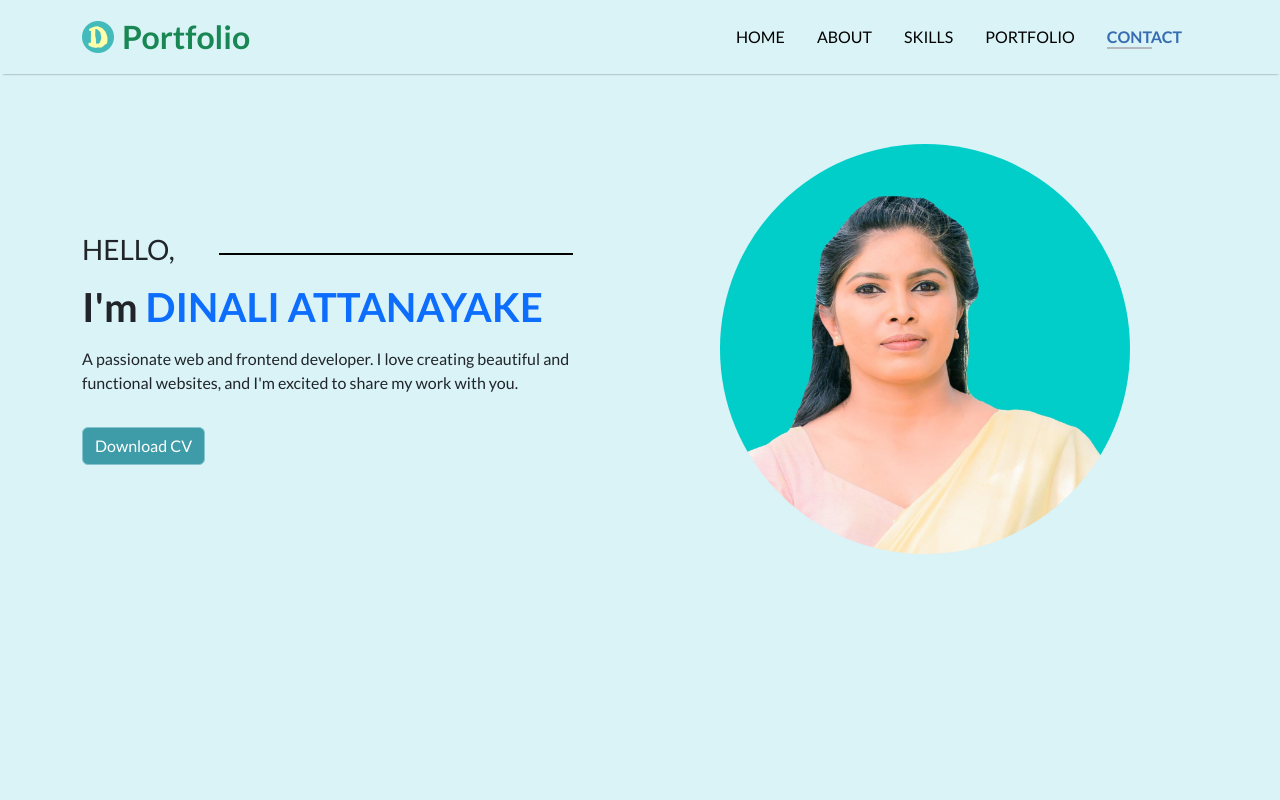
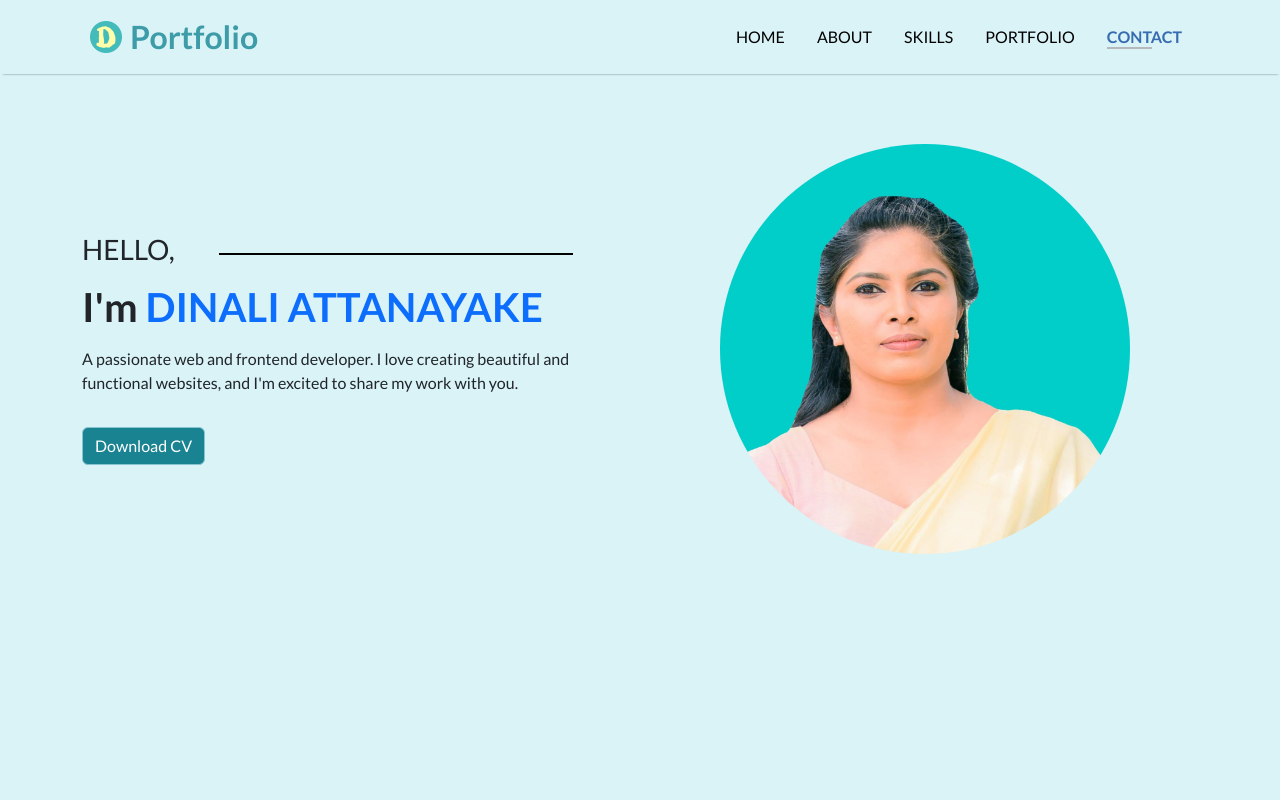
Before and after one commit to gayara/My-Portfolio, a plain HTML site: page index.html in a window 1280 px wide. Shown: the top 800 px of the page. Drawn offline with nearby package versions, Linux system fonts and the light colour scheme.

Commit message:
update text color

```diff
--- a/index.html
+++ b/index.html
@@ -32,8 +32,8 @@
     <header id="header-section">
       <nav class="navbar fixed-top navbar-expand-lg">
         <div class="container">
-          <img src="./images/favicon-32x32.png" alt="logo" />
-          <a class="navbar-brand ms-2 text-success fw-bold" href="#"
+          <img src="./images/favicon-32x32.png " class="ms-2" alt="logo" />
+          <a class="navbar-brand ms-2 name-nav fw-bold" href="#"
             >Portfolio</a
           >
           <button
--- a/style.css
+++ b/style.css
@@ -20,6 +20,9 @@ body {
   font-size: 2rem;
 }
 
+.name-nav{
+  color: rgb(61, 156, 168);
+}
 .navbar .navbar-toggler:focus {
   box-shadow: none;
 }
@@ -83,7 +86,7 @@ body {
 }
 #hero .btn {
   margin-top: 5px;
-  background-color: rgb(61, 156, 168);
+  background-color: rgb(26, 131, 145);
   border-color: #87c4cf;
   color: #fff;
 }
```
